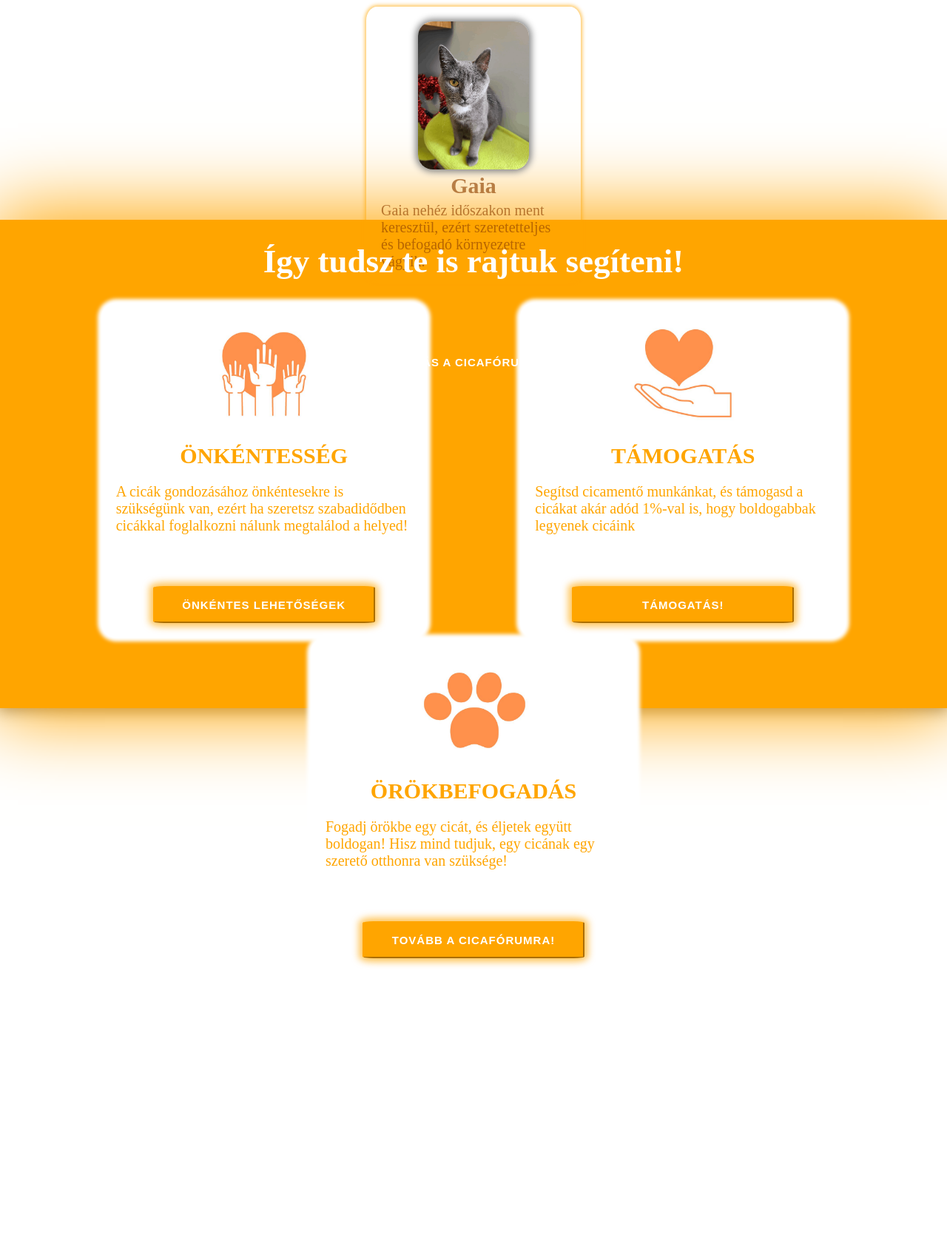
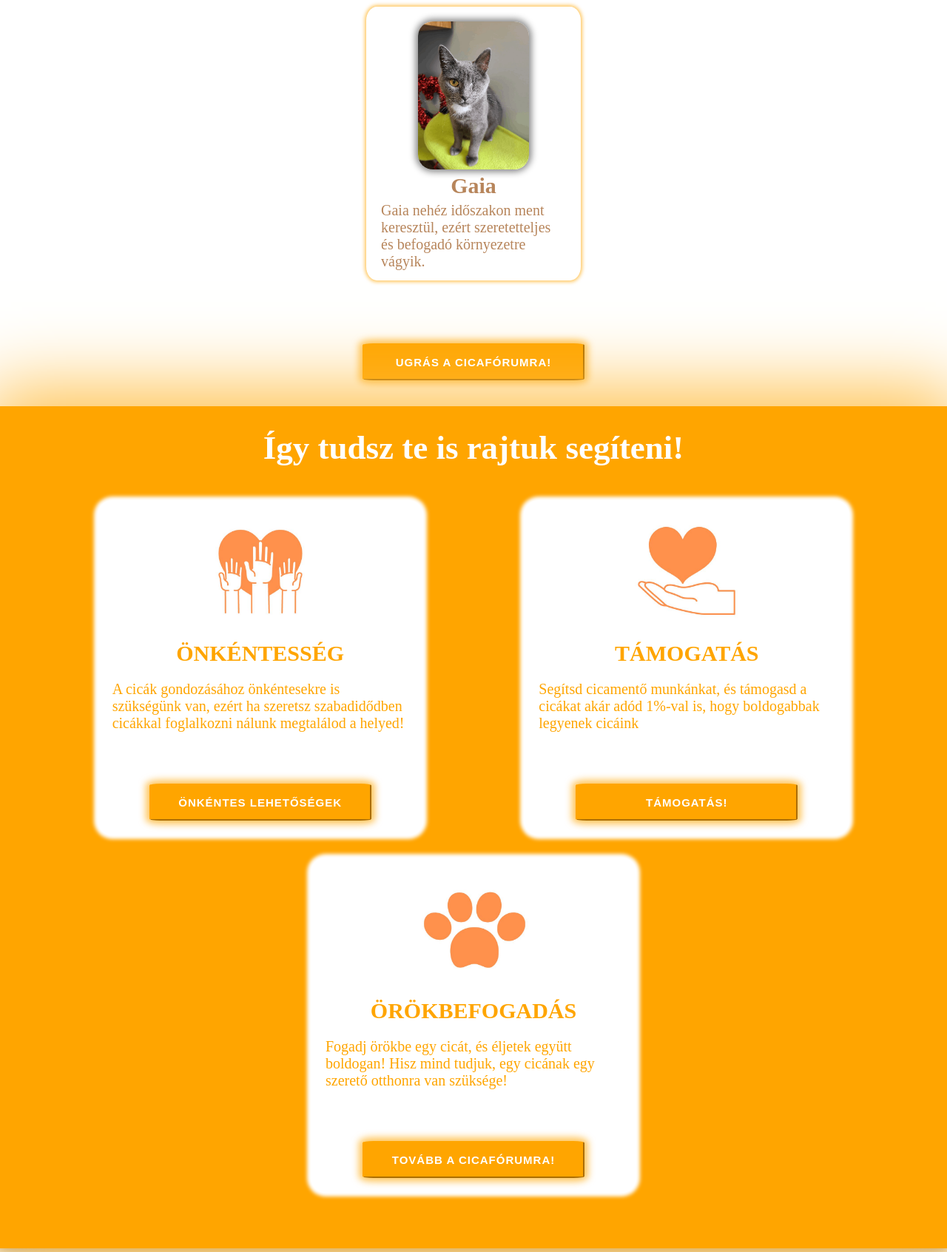
Before and after one commit to Valesz/Webterv-projekt, a PHP site: page /HTML/index.html in a window 1280 px wide. Shown: the part 1323-3015 px from the top of the page at 74% size. Before the commit the page ends 2630 px from the top, so only its background shows below. Run offline with PHP 8.4, Linux system fonts and the light colour scheme.

Commit message:
Reszponzivitás hozzáadása a Támogatás, és Cicákhoz

```diff
--- a/Projektmunka/CSS/Index.css
+++ b/Projektmunka/CSS/Index.css
@@ -135,7 +135,7 @@ main {
  /* ADOPTALAS */
 
 section {
-    height: 800px;
+    min-height: 800px;
     margin: 5px 0px 5px 0px ;
     padding: 30px 10px;
 }
@@ -229,8 +229,8 @@ input[type="button"]:hover {
 
 .tamogatas {
     background-color: orange;
-    box-shadow: 0 0 100px 10px orange;
-    height: 600px;
+    box-shadow: 0 0 100px 20px rgb(255, 189, 66);
+    min-height: 600px;
 }
 
 .tamogatas > h1 {
@@ -239,6 +239,7 @@ input[type="button"]:hover {
 
 .tamogatas > div > a {
     width: 400px;
+    margin: 15px;
     padding: 20px;
     color: orange;
     text-decoration: none;
```
